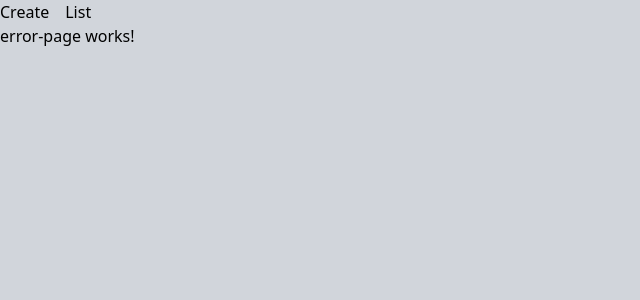
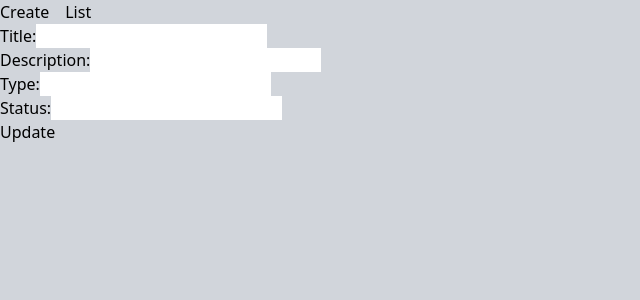
Before and after one commit to aivis-vigo/TaskManager, an Angular app: page /edit-task/1 in a window 1280 px wide. Shown: the top 300 px of the page, without its empty margins (0-640 px from the left). Built offline with nearby package versions, Linux system fonts and the light colour scheme; no server answers.

Commit message:
form filled with task values, after update redirected to that task

```diff
--- a/src/app/app.routes.ts
+++ b/src/app/app.routes.ts
@@ -16,6 +16,11 @@ export const routes: Routes = [
     title: 'TODO - Details',
     loadComponent: () => import('./features/task-details/task-details.component').then(c => c.TaskDetailsComponent)
   },
+  {
+    path: 'edit-task/:id',
+    title: 'TODO - Edit',
+    loadComponent: () => import('./features/edit-task/edit-task.component').then(c => c.EditTaskComponent)
+  },
   {path: '', redirectTo: '/create-task', pathMatch: 'full'},
   {
     path: '**',
--- /dev/null
+++ b/src/app/features/edit-task/edit-task.component.html
@@ -0,0 +1,33 @@
+<form [formGroup]="currentTask" (ngSubmit)="onUpdate()">
+
+  <div class="form-layout">
+    <div>
+      <label for="title">Title:</label>
+      <input id="title" type="text" formControlName="title" required>
+      <app-input-validator [property]="title" [minLength]="5"></app-input-validator>
+    </div>
+
+    <div>
+      <label for="description">Description:</label>
+      <input id="description" type="text" formControlName="description" required>
+      <app-input-validator [property]="description" [minLength]="10"></app-input-validator>
+    </div>
+
+    <div>
+      <label for="type">Type:</label>
+      <input id="type" type="text" formControlName="type" required>
+      <app-input-validator [property]="type"></app-input-validator>
+    </div>
+
+    <div>
+      <label for="status">Status:</label>
+      <input id="status" type="text" formControlName="status" required>
+    </div>
+    <app-input-validator [property]="status"></app-input-validator>
+  </div>
+
+  <button [ngClass]="{'enabled-button': currentTask.valid, 'disabled-button':!currentTask.valid}"
+          [disabled]="!currentTask.valid" type="submit">Update
+  </button>
+
+</form>
--- /dev/null
+++ b/src/app/features/edit-task/edit-task.component.ts
@@ -0,0 +1,86 @@
+import {Component, OnDestroy, OnInit} from '@angular/core';
+import {TaskService} from "../../services/task.service";
+import {ActivatedRoute, Router} from "@angular/router";
+import {Observable, Subject, takeUntil} from "rxjs";
+import {TaskModel} from "../../shared/task.model";
+import {FormBuilder, FormGroup, FormsModule, ReactiveFormsModule, Validators} from "@angular/forms";
+import {InputValidatorComponent} from "../input-validator/input-validator.component";
+import {NgClass} from "@angular/common";
+
+@Component({
+  selector: 'app-edit-task',
+  standalone: true,
+  imports: [
+    FormsModule,
+    InputValidatorComponent,
+    ReactiveFormsModule,
+    NgClass
+  ],
+  templateUrl: './edit-task.component.html',
+  styleUrl: './edit-task.component.scss'
+})
+export class EditTaskComponent implements OnInit, OnDestroy {
+  currentTask: FormGroup = this.fb.group({
+    title: ['', [Validators.required, Validators.minLength(5)]],
+    description: ['', [Validators.required, Validators.minLength(10)]],
+    type: ['', [Validators.required]],
+    status: ['', [Validators.required]],
+  });
+  task: TaskModel = <TaskModel>{};
+  private destroy: Subject<void> = new Subject();
+  errorMessage: string = '';
+
+  constructor(private fb: FormBuilder, private taskService: TaskService, private route: ActivatedRoute, private router: Router) {
+  }
+
+  ngOnInit(): void {
+    const taskId: string | null = this.route.snapshot.paramMap.get('id');
+    if (taskId) {
+      const fetchedTask: Observable<TaskModel> = this.taskService.getTask(taskId);
+      if (fetchedTask) {
+        fetchedTask
+          .pipe(takeUntil(this.destroy))
+          .subscribe((res: TaskModel) => {
+            this.task = res;
+            this.currentTask.setValue({
+              title: this.task.title,
+              description: this.task.description,
+              type: this.task.type,
+              status: this.task.status,
+            })
+          });
+      }
+    } else {
+      this.errorMessage = `Failed to fetch task with id: ${taskId}`;
+    }
+  }
+
+  onUpdate() {
+    this.taskService.updateTask(this.task._id, this.currentTask.value)
+      .pipe(takeUntil(this.destroy))
+      .subscribe((res: TaskModel) => {
+        this.router.navigate(['/task-list', res._id]);
+      });
+  }
+
+  get title() {
+    return this.currentTask.get('title');
+  }
+
+  get description() {
+    return this.currentTask.get('description');
+  }
+
+  get type() {
+    return this.currentTask.get('type');
+  }
+
+  get status() {
+    return this.currentTask.get('status');
+  }
+
+  ngOnDestroy(): void {
+    this.destroy.next();
+    this.destroy.complete();
+  }
+}
--- a/src/app/features/task-details/task-details.component.ts
+++ b/src/app/features/task-details/task-details.component.ts
@@ -13,8 +13,8 @@ import {Observable, Subject, takeUntil} from "rxjs";
 })
 export class TaskDetailsComponent implements OnInit, OnDestroy {
   task: TaskModel = <TaskModel>{};
+  private destroy: Subject<void> = new Subject();
   errorMessage: string = '';
-  private destroy: Subject<void> = new Subject();
 
   constructor(private taskService: TaskService, private route: ActivatedRoute) {
   }
--- a/src/app/features/task-list/task-list.component.html
+++ b/src/app/features/task-list/task-list.component.html
@@ -9,6 +9,15 @@
             <p>{{ task.type }}</p>
             <p>{{ task.createdOn }}</p>
             <p>{{ task.status }}</p>
+            <!-- edit button -->
+            <button (click)="editTask(task._id)">
+              <svg width="24" height="24" viewBox="0 0 24 24" xmlns="http://www.w3.org/2000/svg" fill="none"
+                   stroke="currentColor" stroke-width="2" stroke-linecap="round" stroke-linejoin="round">
+                <path d="M12 20h9"/>
+                <path d="M16.5 3.5a2.121 2.121 0 0 1 3 3L7 19l-4 1 1-4L16.5 3.5z"/>
+              </svg>
+            </button>
+            <!-- delete button -->
             <button (click)="removeTask(task._id)">
               <svg class="h-8 w-8 text-red-500" width="24" height="24" viewBox="0 0 24 24" stroke-width="2"
                    stroke="currentColor" fill="none" stroke-linecap="round" stroke-linejoin="round">
--- a/src/app/features/task-list/task-list.component.ts
+++ b/src/app/features/task-list/task-list.component.ts
@@ -21,14 +21,18 @@ export class TaskListComponent implements OnDestroy {
   constructor(protected taskService: TaskService, private router: Router) {
   }
 
+  viewTask(taskId: string): void {
+    this.router.navigate(['/task-list', taskId]);
+  }
+
+  editTask(taskId: string): void {
+    this.router.navigate(['/edit-task', taskId]);
+  }
+
   removeTask(taskId: string): void {
     this.taskService.removeTask(taskId)
       .pipe(takeUntil(this.destroy))
       .subscribe();
-  }
-
-  viewTask(taskId: string): void {
-    this.router.navigate(['/task-list', taskId]);
   }
 
   ngOnDestroy(): void {
--- a/src/app/services/task.service.ts
+++ b/src/app/services/task.service.ts
@@ -21,6 +21,10 @@ export class TaskService {
     return this.http.get<TaskModel[]>(`${environment.apiEndpoint}/tasks`);
   }
 
+  getTask(taskId: string): Observable<TaskModel> {
+    return this.http.get<TaskModel>(`${environment.apiEndpoint}/tasks/${taskId}`);
+  }
+
   addTask(newTask: TaskModel): Observable<TaskModel> {
     return this.http.post<TaskModel>(`${environment.apiEndpoint}/tasks`, newTask)
       .pipe(tap((res: TaskModel) => {
@@ -29,14 +33,14 @@ export class TaskService {
       }));
   }
 
+  updateTask(taskId: string, updatedTask: TaskModel): Observable<TaskModel> {
+    return this.http.put<TaskModel>(`${environment.apiEndpoint}/tasks/update/${taskId}`, updatedTask);
+  }
+
   removeTask(taskId: string): Observable<TaskModel[]> {
     return this.http.delete<TaskModel[]>(`${environment.apiEndpoint}/tasks/${taskId}`)
       .pipe(tap((res: TaskModel[]): void => {
         this.taskSubject.next(res);
       }));
   }
-
-  getTask(taskId: string): Observable<TaskModel> {
-    return this.http.get<TaskModel>(`${environment.apiEndpoint}/tasks/${taskId}`);
-  }
 }
```
Also changed, not shown: src/app/features/edit-task/edit-task.component.scss (added), 1 other file (tests, documents, lock files or other folders).
